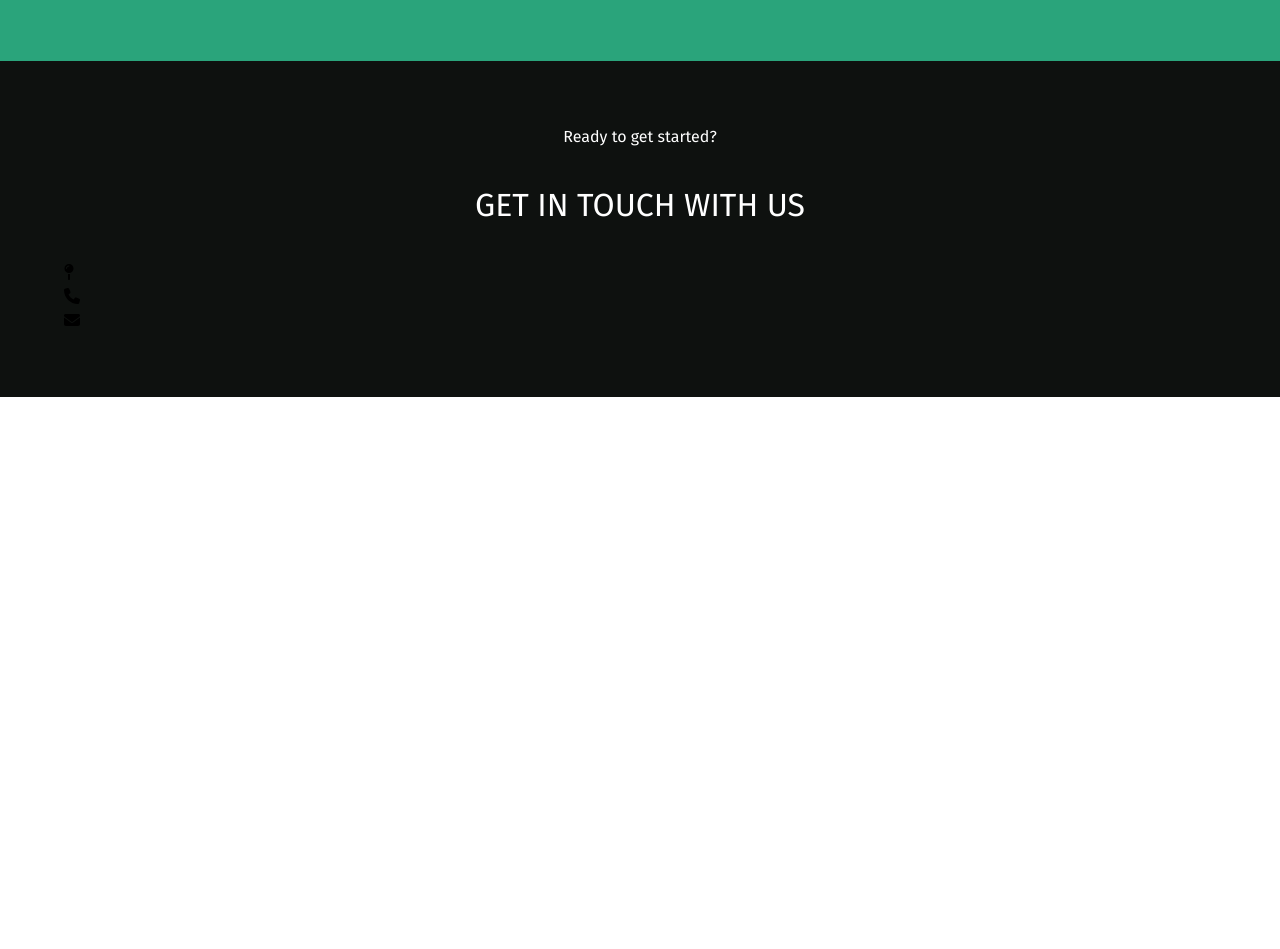
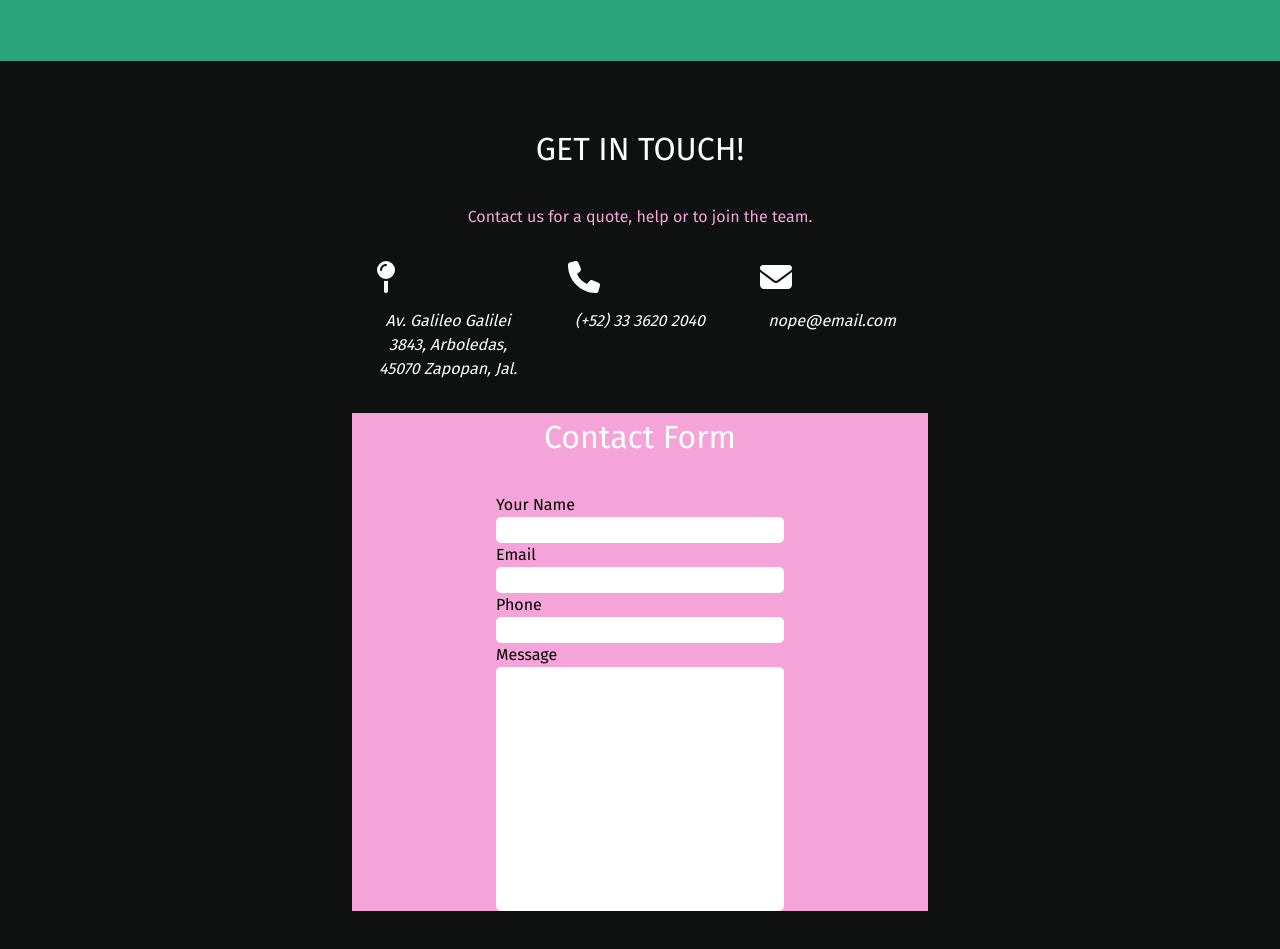
Before and after one commit to mclbdn/marketic, a React (Create React App) app: page / in a window 1280 px wide. Shown: the part 820-1769 px from the top of the page. Before the commit the page ends 1217 px from the top, so only its background shows below. Built offline with nearby package versions, Linux system fonts and the light colour scheme; no server answers; the HTML template or start-up script is replaced by a standard one.

Commit message:
Add more contact data

```diff
--- a/src/components/Contact.js
+++ b/src/components/Contact.js
@@ -1,25 +1,56 @@
 import React from "react";
 
 import { FontAwesomeIcon } from "@fortawesome/react-fontawesome";
-import { faMapPin, faPhone, faEnvelope } from "@fortawesome/free-solid-svg-icons";
+import {
+  faMapPin,
+  faPhone,
+  faEnvelope,
+} from "@fortawesome/free-solid-svg-icons";
 
 const Contact = () => {
   return (
     <section className="contact-section">
-      <p>Ready to get started?</p>
-      <h1>GET IN TOUCH WITH US</h1>
+      <h1>GET IN TOUCH!</h1>
+      <p>Contact us for a quote, help or to join the team.</p>
       <div className="direction-phone-email-container">
         <div className="single-contact-wrapper">
-          <FontAwesomeIcon icon={faMapPin} />
+          <FontAwesomeIcon className="icon" icon={faMapPin} />
+          <address>
+            Av. Galileo Galilei 3843, Arboledas, 45070 Zapopan, Jal.
+          </address>
         </div>
         <div className="single-contact-wrapper">
-          <FontAwesomeIcon icon={faPhone} />
+          <FontAwesomeIcon className="icon" icon={faPhone} />
+          <address>
+            <a href="tel:+523336202040">(+52) 33 3620 2040</a>
+          </address>
         </div>
         <div className="single-contact-wrapper">
-          <FontAwesomeIcon icon={faEnvelope} />
+          <FontAwesomeIcon className="icon" icon={faEnvelope} />
+          <address>
+            <a href="mailto:nope@email.com">nope@email.com</a>
+          </address>
         </div>
       </div>
-      <form></form>
+      <form>
+        <h1>Contact Form</h1>
+        <div className="input-container">
+          <label htmlFor="name">Your Name</label>
+          <input type="text" required name="name" id="name" />
+        </div>
+        <div className="input-container">
+          <label htmlFor="email">Email</label>
+          <input type="email" required name="email" id="email" />
+        </div>
+        <div className="input-container">
+          <label htmlFor="phone">Phone</label>
+          <input type="text" required name="phone" id="phone" />
+        </div>
+        <div className="input-container">
+          <label htmlFor="message">Message</label>
+          <textarea name="message" id="message" cols="30" rows="10"></textarea>
+        </div>
+      </form>
     </section>
   );
 };
--- a/src/styles/_layout.scss
+++ b/src/styles/_layout.scss
@@ -160,15 +160,68 @@
   h1,
   p {
     text-align: center;
-    color: $white-color;
     margin-bottom: 2rem;
   }
 
   h1 {
+    color: $white-color;
     font-weight: 400;
     font-size: 2rem;
   }
 
+  p {
+    color: $pink-color;
+  }
+
+  .direction-phone-email-container {
+    display: flex;
+    color: $white-color;
+    width: 50%;
+    margin: 0 auto 2rem;
+    justify-content: space-around;
+
+    .single-contact-wrapper {
+      display: flex;
+      flex-direction: column;
+      text-align: center;
+      width: 25%;
+      word-wrap: break-word;
+
+      a {
+        text-decoration: none;
+        color: inherit;
+      }
+
+      .icon {
+        font-size: 2rem;
+        color: $white-color;
+        margin-bottom: 1rem;
+      }
+    }
+  }
+
+  form {
+    background-color: $pink-color;
+    width: 50%;
+    margin: 0 auto;
+
+    .input-container {
+      display: flex;
+      flex-direction: column;
+      margin: 0 auto;
+      width: 50%;
+
+      input,
+      textarea {
+        border: none;
+        border-radius: 5px;
+      }
+    }
+
+    textarea {
+      resize: none;
+    }
+  }
 }
 
 // CONTACT END
```
